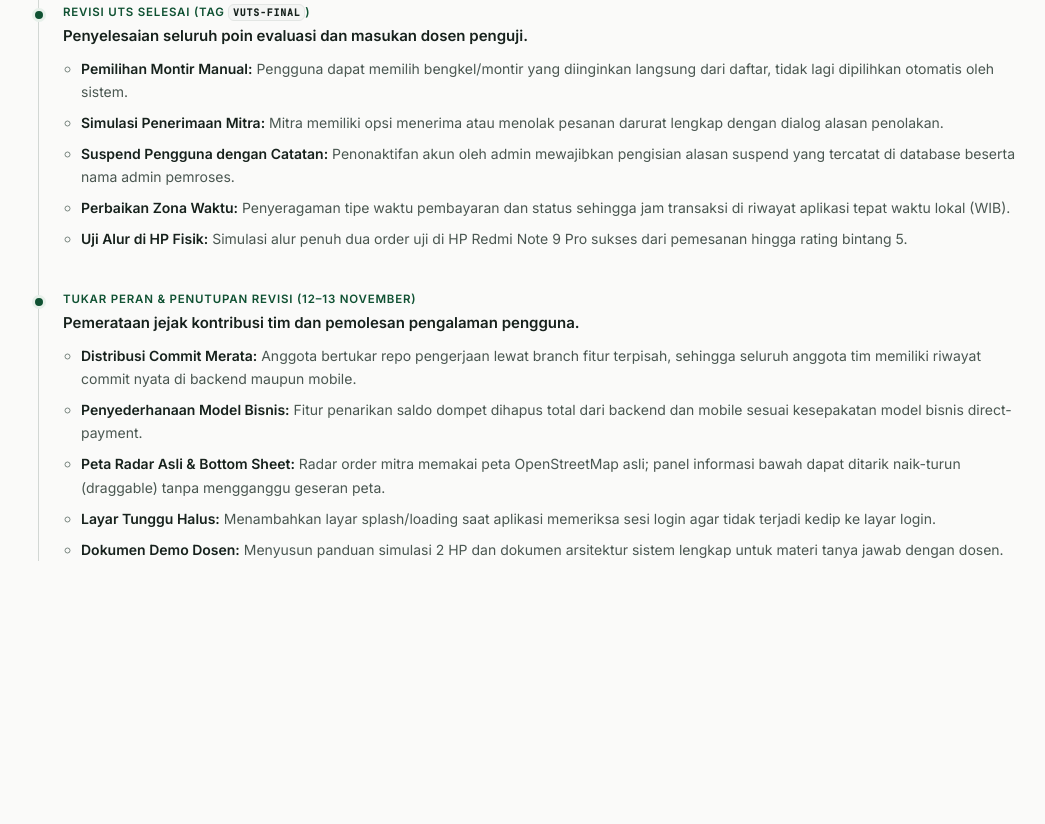
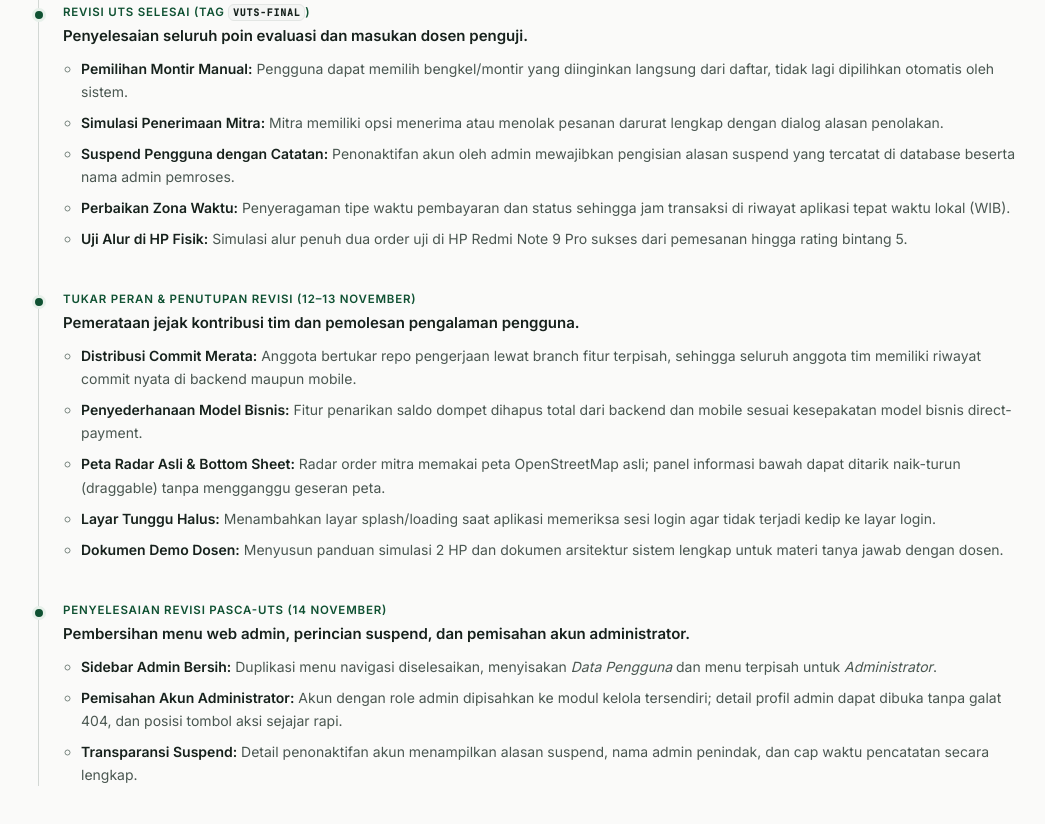
Before and after one commit to UnnamedPeople-Chin/mogokin-timeline, a plain HTML site: page index.html in a window 1280 px wide. Shown: the part 7370-8194 px from the top of the page, without its empty margins (106-1151 px from the left). Before the commit the page ends 8003 px from the top, so only its background shows below. Drawn offline with Linux system fonts and the light colour scheme.

Commit message:
docs(timeline): tambah entri revisi pasca-UTS web admin (pemisahan admin & transparansi suspend)

```diff
--- a/index.html
+++ b/index.html
@@ -951,6 +951,16 @@
         <li><b>Dokumen Demo Dosen:</b> Menyusun panduan simulasi 2 HP dan dokumen arsitektur sistem lengkap untuk materi tanya jawab dengan dosen.</li>
       </ul>
     </li>
+
+    <li class="key">
+      <span class="when">Penyelesaian Revisi Pasca-UTS (14 November)</span>
+      <span class="what">Pembersihan menu web admin, perincian suspend, dan pemisahan akun administrator.</span>
+      <ul>
+        <li><b>Sidebar Admin Bersih:</b> Duplikasi menu navigasi diselesaikan, menyisakan <i>Data Pengguna</i> dan menu terpisah untuk <i>Administrator</i>.</li>
+        <li><b>Pemisahan Akun Administrator:</b> Akun dengan role admin dipisahkan ke modul kelola tersendiri; detail profil admin dapat dibuka tanpa galat 404, dan posisi tombol aksi sejajar rapi.</li>
+        <li><b>Transparansi Suspend:</b> Detail penonaktifan akun menampilkan alasan suspend, nama admin penindak, dan cap waktu pencatatan secara lengkap.</li>
+      </ul>
+    </li>
   </ol>
 </div>
 
```
